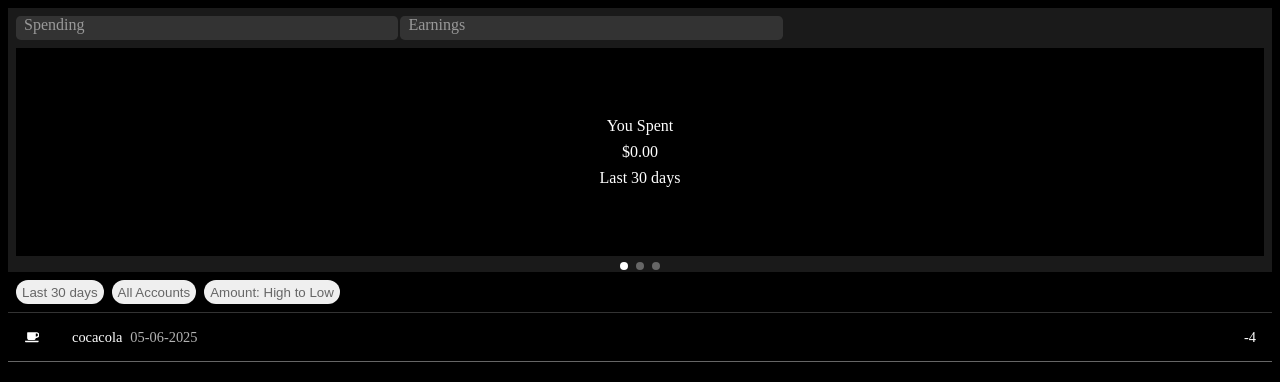
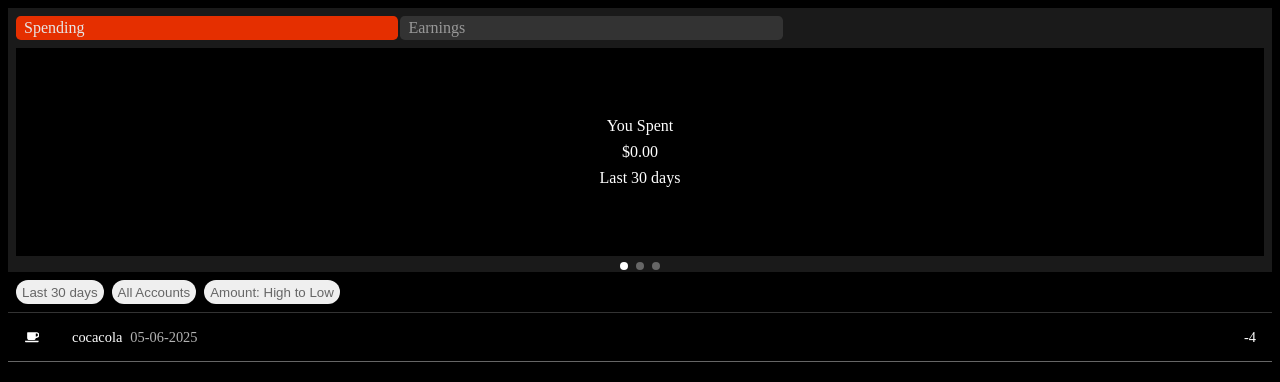
Before and after one commit to brendanbuchanan21/expense-tracker-app, a React (Vite) app in the folder frontend/: page /expenses-home in a window 1280 px wide. Shown: the top 382 px of the page. Built offline with nearby package versions, Linux system fonts and the light colour scheme; no server answers; sample sign-in values are in the browser's storage.

Commit message:
centered the spinner on balance homes first load

```diff
--- a/frontend/src/components/balances/balanceHome.css
+++ b/frontend/src/components/balances/balanceHome.css
@@ -5,6 +5,21 @@
     flex-direction: column;
 
 }
+.display-container-loading {
+    display: flex;
+    align-items: center;
+    justify-content: center;
+}
+.balance-home-spinner {
+    text-align: center;
+    animation: spin 1s linear infinite;
+}
+
+@keyframes spin {
+    0% { transform: rotate(0deg); }
+    100% { transform: rotate(360deg); }
+  }
+
 .no-accounts-text {
     text-align: center;
 }
--- a/frontend/src/components/balances/balanceHome.tsx
+++ b/frontend/src/components/balances/balanceHome.tsx
@@ -41,10 +41,10 @@ const BalanceHome = () => {
 
     return (
         <>
-        <div className='display-container'>
+        <div className={isLoading ? 'display-container-loading' : 'display-container'}>
             {isLoading && (
                 <>
-                <FaSpinner />
+                <FaSpinner className='balance-home-spinner'/>
                 </>
             )}
             {accountsInRedux.length < 1 ? (
--- a/frontend/src/components/expenses/expensesHome.css
+++ b/frontend/src/components/expenses/expensesHome.css
@@ -8,7 +8,7 @@
     margin-top: .5rem;
     gap: 2px;
 }
-.nav-header-container div {
+.nonActiveTab {
     border-radius: .3rem;
     width: 30%;
     height: 1.5rem;
@@ -17,7 +17,22 @@
     align-items: center;
     background-color: hsl(0, 0%, 20%);
     cursor: pointer;
+    display: flex;
+    align-items: center;
 }
+.activeTab {
+    border-radius: .3rem;
+    width: 30%;
+    height: 1.5rem;
+    padding-left: .5rem;
+    color: hsl(0, 0%, 90%);
+    align-items: center;
+    background-color: var(--hover-orange);
+    cursor: pointer;
+    display: flex;
+    align-items: center;
+}
+
 .graph-section {
     padding: 0 .5rem;
     position: relative;
--- a/frontend/src/components/expenses/expensesHome.tsx
+++ b/frontend/src/components/expenses/expensesHome.tsx
@@ -16,8 +16,8 @@ const ExpensesHome = () => {
       <div className='display-container'>
 
       <div className='nav-header-container'>
-        <div onClick={() => setActiveTab("Spending")}>Spending</div>
-        <div className='earnings-div' onClick={() => setActiveTab("Earnings")}>Earnings</div>
+        <div onClick={() => setActiveTab("Spending")} className={activeTab === "Spending" ? 'activeTab' : 'nonActiveTab'}>Spending</div>
+        <div className={activeTab === "Earnings" ? 'activeTab' : 'nonActiveTab'} onClick={() => setActiveTab("Earnings")}>Earnings</div>
       </div>
 
       <div className='graph-section'>
```
